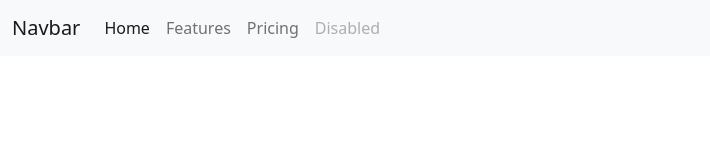
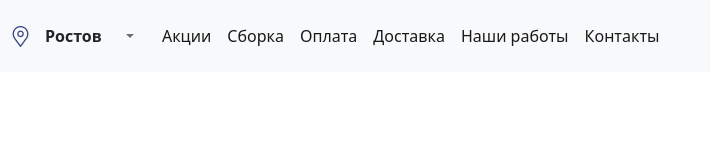
Before and after one commit to FayozH/dasturchi00023, a plain HTML site: page boot2.html in a window 1280 px wide. Shown: the whole page, without its empty margins (0-710 px from the left). Drawn offline with nearby package versions, Linux system fonts and the light colour scheme.

Commit message:
navbar larga uzgarish

```diff
--- a/boot2.html
+++ b/boot2.html
@@ -10,22 +10,60 @@
 </head>
 <body>
 
-    <nav class="navbar navbar-expand-lg navbar-light bg-light">
+
+  <nav class="navbar navbar-expand-lg navbar-light bg-light">
+    <div class="container-fluid">
+      <img src="./image/Vector (2).png" alt="F">  <a class="navbar-brand" href="#"> <a> </a> <b>Ростов</b>  </a>
+      <button class="navbar-toggler" type="button" data-bs-toggle="collapse" data-bs-target="#navbarNav" aria-controls="navbarNav" aria-expanded="false" aria-label="Toggle navigation">
+        <span class="navbar-toggler-icon"></span>
+      </button>
+
+
+      <nav class="navbar navbar-expand-lg navbar-light bg-light">
         <div class="container-fluid">
-          <a class="navbar-brand" href="#">Navbar</a>
-          <button class="navbar-toggler" type="button" data-bs-toggle="collapse" data-bs-target="#navbarNavAltMarkup" aria-controls="navbarNavAltMarkup" aria-expanded="false" aria-label="Toggle navigation">
-            <span class="navbar-toggler-icon"></span>
-          </button>
-          <div class="collapse navbar-collapse" id="navbarNavAltMarkup">
-            <div class="navbar-nav">
-              <a class="nav-link active" aria-current="page" href="#">Home</a>
-              <a class="nav-link" href="#">Features</a>
-              <a class="nav-link" href="#">Pricing</a>
-              <a class="nav-link disabled">Disabled</a>
-            </div>
+          <div class="collapse navbar-collapse" id="navbarSupportedContent">
+            <ul class="navbar-nav me-auto mb-2 mb-lg-0">
+              <li class="nav-item dropdown">
+                <a class="nav-link dropdown-toggle" href="#" id="navbarDropdown" role="button" data-bs-toggle="dropdown" aria-expanded="false">
+
+                </a>
+                <ul class="dropdown-menu" aria-labelledby="navbarDropdown">
+                  <li><a class="dropdown-item" href="#">Action</a></li>
+                  <li><a class="dropdown-item" href="#">Another action</a></li>
+                  <li><hr class="dropdown-divider"></li>
+                  <li><a class="dropdown-item" href="#">Something else here</a></li>
+                </ul>
+              </li>
+            </ul>
           </div>
         </div>
       </nav>
+
+
+      <div class="collapse navbar-collapse" id="navbarNav">
+        <ul class="navbar-nav">
+          <li class="nav-item">
+            <a class="nav-link active" aria-current="page" href="#">Акции </a>
+          </li>
+          <li class="nav-item">
+            <a class="nav-link active" aria-current="page" href="#">Сборка</a>
+          </li>
+          <li class="nav-item">
+            <a class="nav-link active" aria-current="page" href="#">Оплата</a>
+          </li>
+          <li class="nav-item">
+            <a class="nav-link active" aria-current="page" href="#">Доставка</a>
+          </li>
+          <li class="nav-item">
+            <a class="nav-link active" aria-current="page" href="#">Наши работы</a>
+          </li>
+          <li class="nav-item">
+            <a class="nav-link active" aria-current="page" href="#">Контакты</a>
+          </li>
+        </ul>
+      </div>
+    </div>
+  </nav>
 
 
 
```
